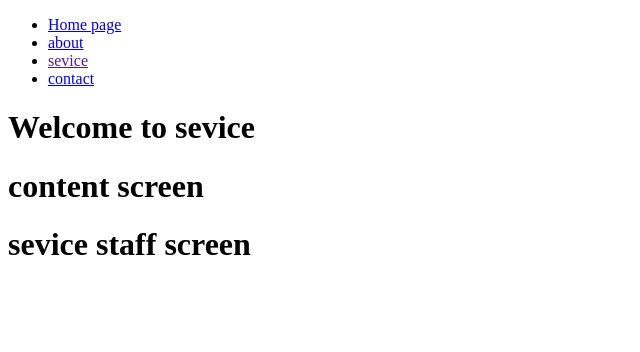
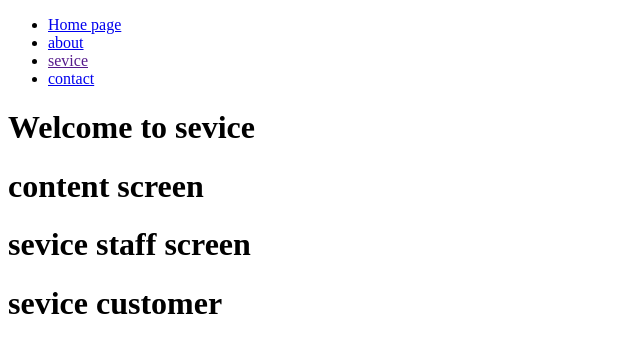
Before and after one commit to mey2505/project-with-leak, a plain HTML site: page sevice.HTML in a window 1280 px wide. Shown: the whole page, without its empty margins (0-640 px from the left). Drawn offline with Linux system fonts and the light colour scheme.

Commit message:
new text

```diff
--- a/sevice.HTML
+++ b/sevice.HTML
@@ -15,5 +15,6 @@
     <h1>Welcome to sevice</h1>
     <h1>content screen</h1>
     <h1>sevice staff screen</h1>
+    <h1>sevice customer</h1>
 </body>
 </html>
```
